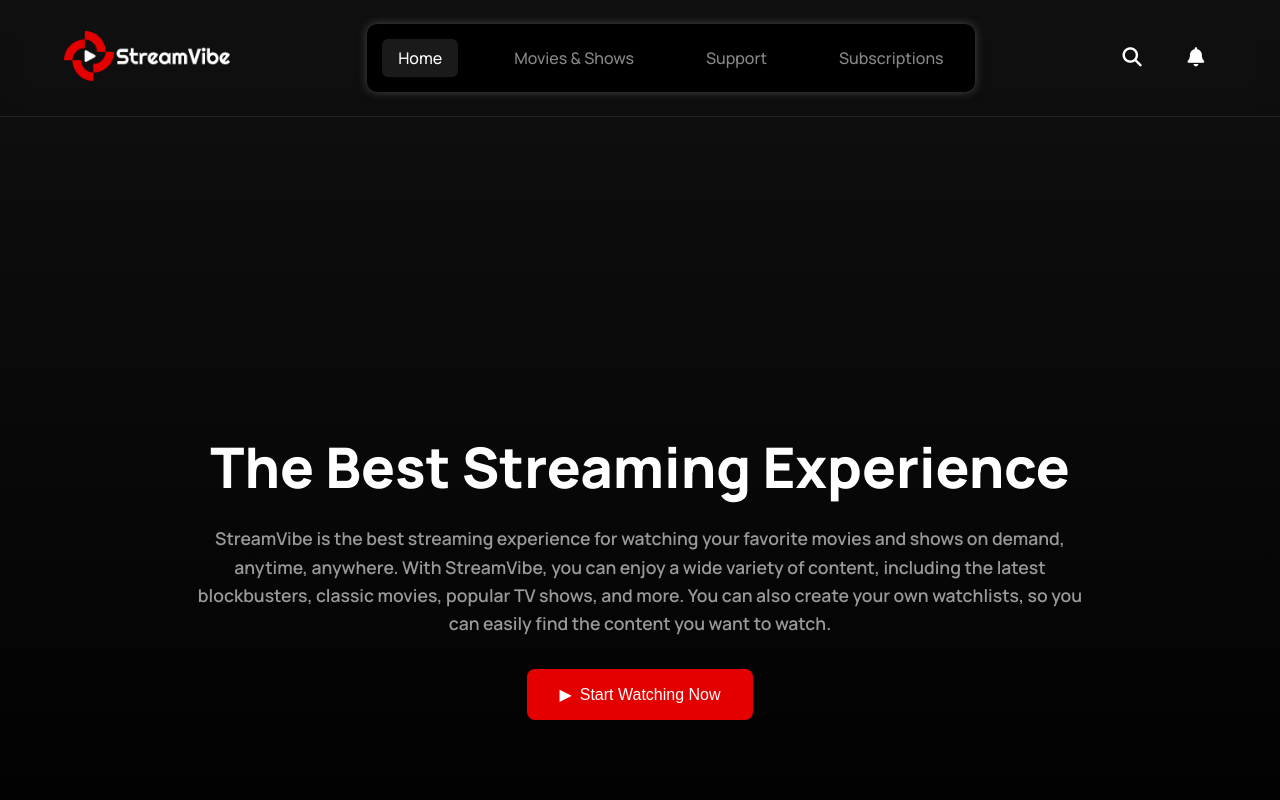
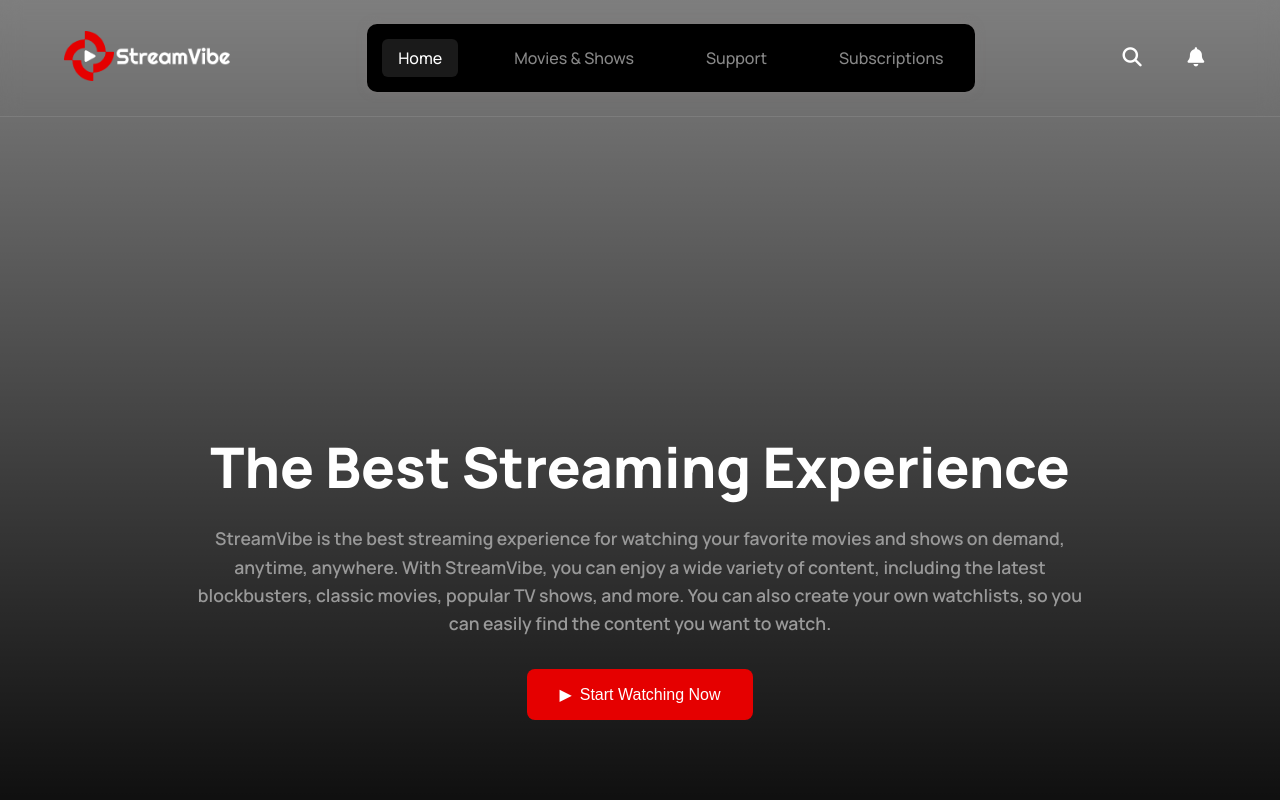
Before and after one commit to Jonayed-nasir/StreamVibe, a plain HTML site: page index.html in a window 1280 px wide. Shown: the top 800 px of the page. Drawn offline with Linux system fonts and the light colour scheme; the site is published under a folder, as on GitHub Pages, so addresses that start at the root find nothing.

Commit message:
Update style.css

```diff
--- a/style.css
+++ b/style.css
@@ -109,7 +109,7 @@ nav {
     padding: 0;
     overflow: hidden;
     padding-top: 100px;
-    background-image: url('/image/hero.png');
+    background-image: url('image/hero.png');
     background-size: cover;
     background-position: center;
     display: flex;
```
